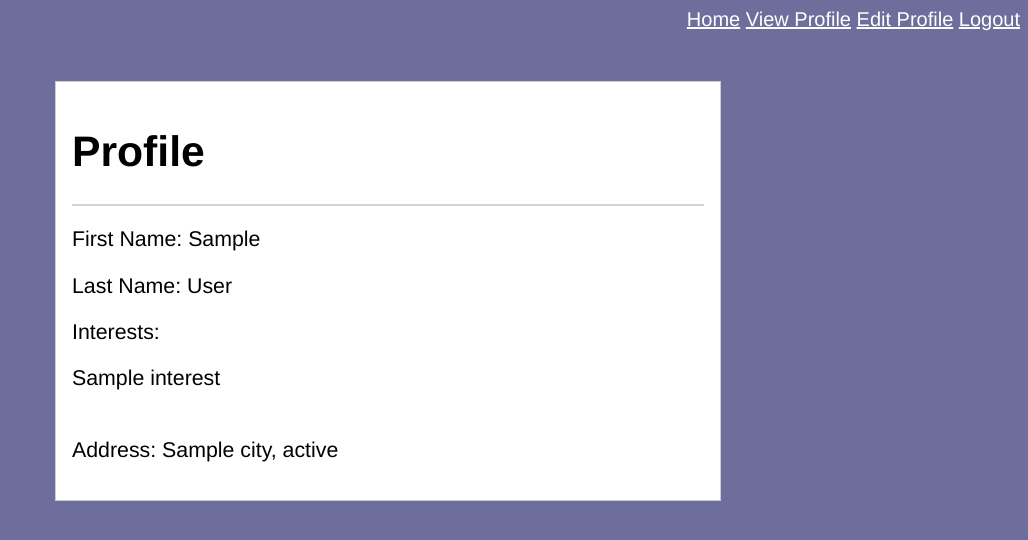
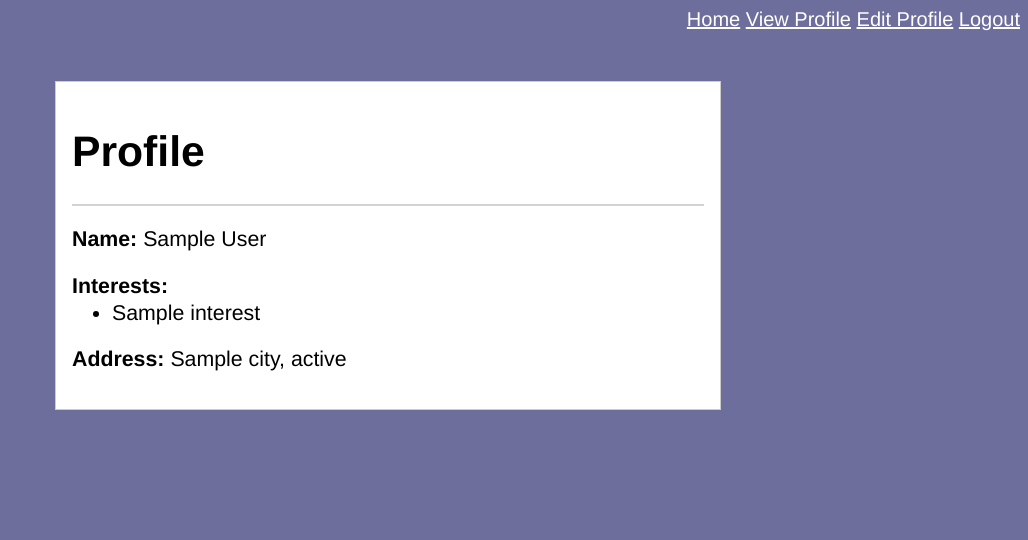
Before and after one commit to GabrielGonzalezDiaz/friends_finder, a Python web app: template templates/profile_view.html in a window 1280 px wide. Shown: the top 540 px of the page, without its empty margins (252-1280 px from the left). Run offline with Jinja, Linux system fonts and the light colour scheme; the template is opened without the code that fills it: most values are stand-ins (such as "Sample title", 1, 10 or a date in 2020).

Commit message:
updated profile view

```diff
--- a/static/style_isa.css
+++ b/static/style_isa.css
@@ -64,3 +64,7 @@ label {
 #form {
     text-align: left;
 }
+
+ul {
+    margin-top: 2px;
+}
--- a/templates/profile_view.html
+++ b/templates/profile_view.html
@@ -12,24 +12,22 @@
 
         <hr>
 
-        <p>First Name: {{first_name}}</p>
-        <p>Last Name: {{last_name}}</p>
+        <p><b>Name: </b> {{first_name}} {{last_name}}</b></p>
 
-        <p>Interests: </p>
-
+        <label id="interests"><b>Interests:</b></label>
+        <ul>
         {% for interest in interest_list %}
 
-        {{interest}}<br>
+        <li>{{interest}}<br>
 
         {% endfor %}
-
-        <br>
+        </ul>
 
         <!-- function to print out the elements of the interest list -->
 
-        <p>Address: {{city}}, {{state}}</p>
+        <p><b>Address: </b>{{city}}, {{state}}</p>
     </div>
-</form>
+</form><br><br><br><br><br><br><br>
 </center>
 </body>
 {% endblock %}
```
